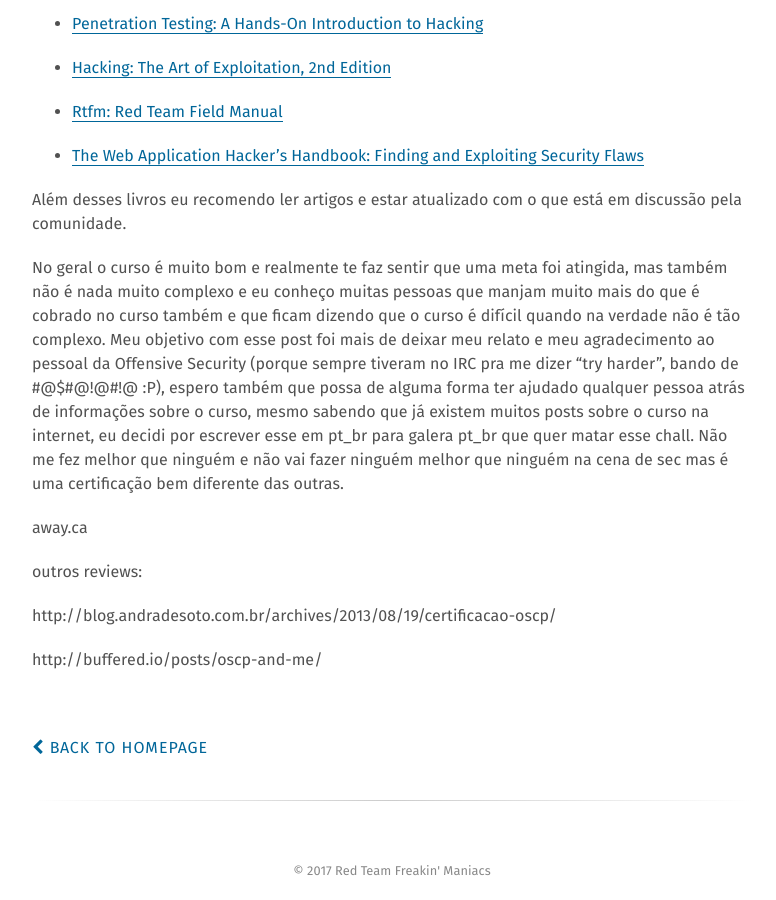
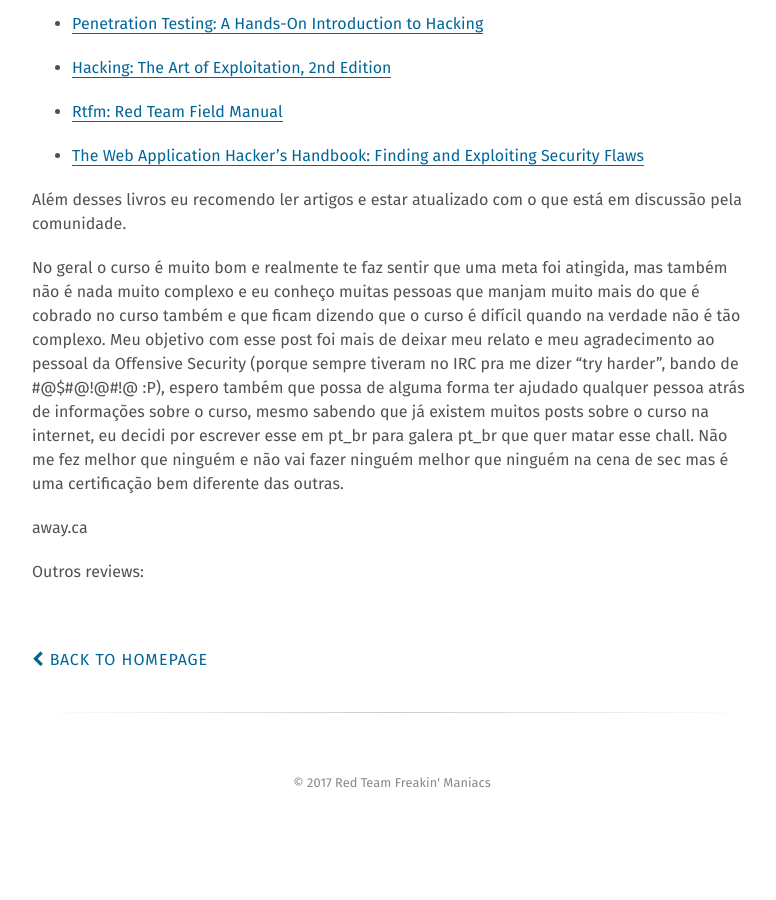
Before and after one commit to rtfm-ctf/rtfm-ctf.github.io, a Jekyll site: the page built from _posts/2017-04-15-PWN-PATH-TO-OSCP.MD, in a window 1280 px wide and 900 px high, scrolled down 2844 px. Shown: the whole window, without its empty margins (248-1024 px from the left). Built offline with Jekyll 4.4.1, drawn with Linux system fonts in a browser that asks for light colours; after the commit the page ends 3656 px from its top, so only the background shows below that; part of the change alters nothing that is shown.

Commit message:
Update 2017-04-15-PWN-PATH-TO-OSCP.MD

```diff
--- a/_posts/2017-04-15-PWN-PATH-TO-OSCP.MD
+++ b/_posts/2017-04-15-PWN-PATH-TO-OSCP.MD
@@ -67,11 +67,11 @@ No geral o curso é muito bom e realmente te faz sentir que uma meta foi atingid
 
 away.ca
 
-outros reviews:
+Outros reviews:
 
-http://blog.andradesoto.com.br/archives/2013/08/19/certificacao-oscp/
+[link text itself]: http://blog.andradesoto.com.br/archives/2013/08/19/certificacao-oscp/
 
-http://buffered.io/posts/oscp-and-me/
+[link text itself]: http://buffered.io/posts/oscp-and-me/
 
 
 [Metasploit: The Penetration Tester's Guide]: <https://www.amazon.com/Metasploit-Penetration-Testers-David-Kennedy/dp/159327288X/ref=sr_1_1?ie=UTF8&qid=1492297200&sr=8-1&keywords=metasploit>
```
